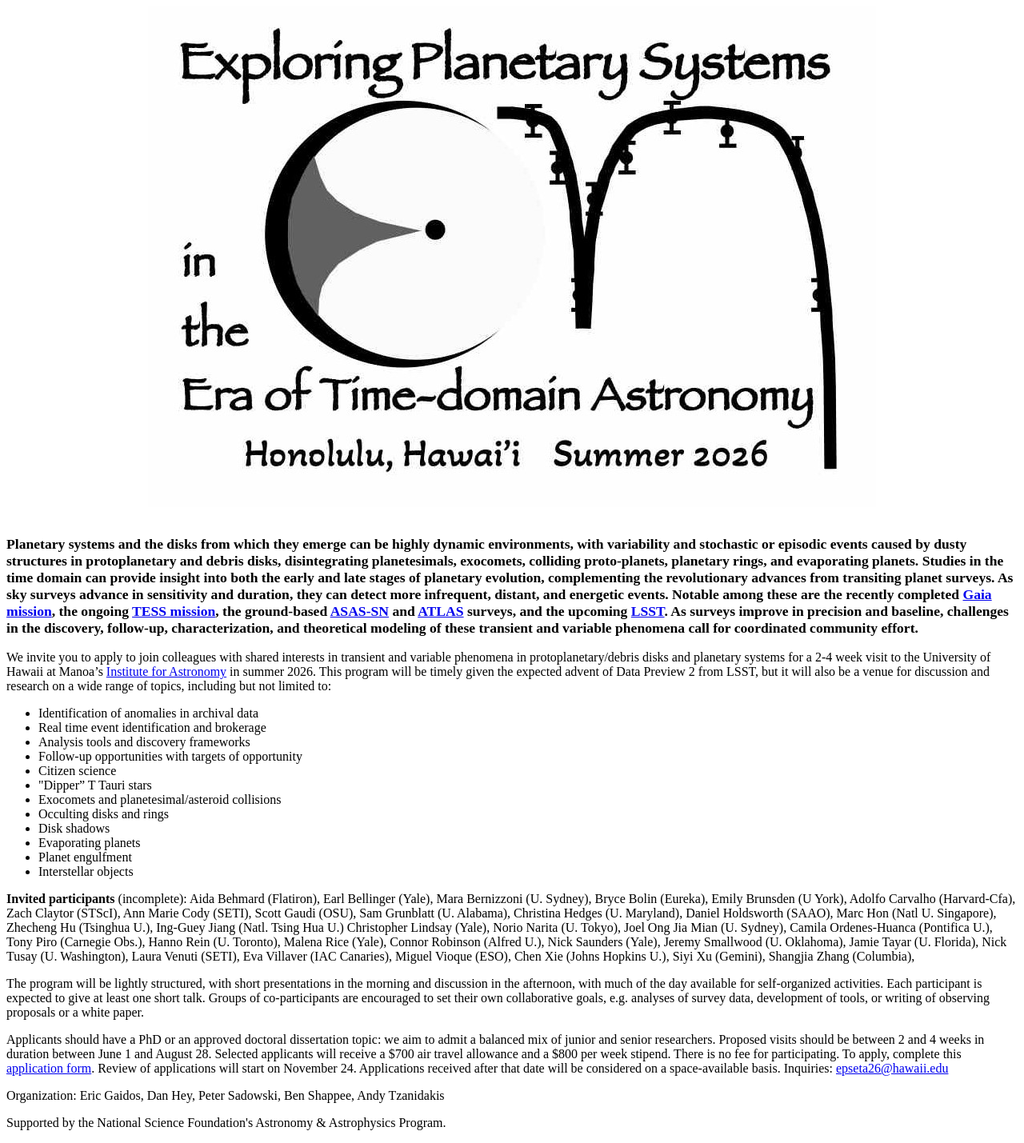
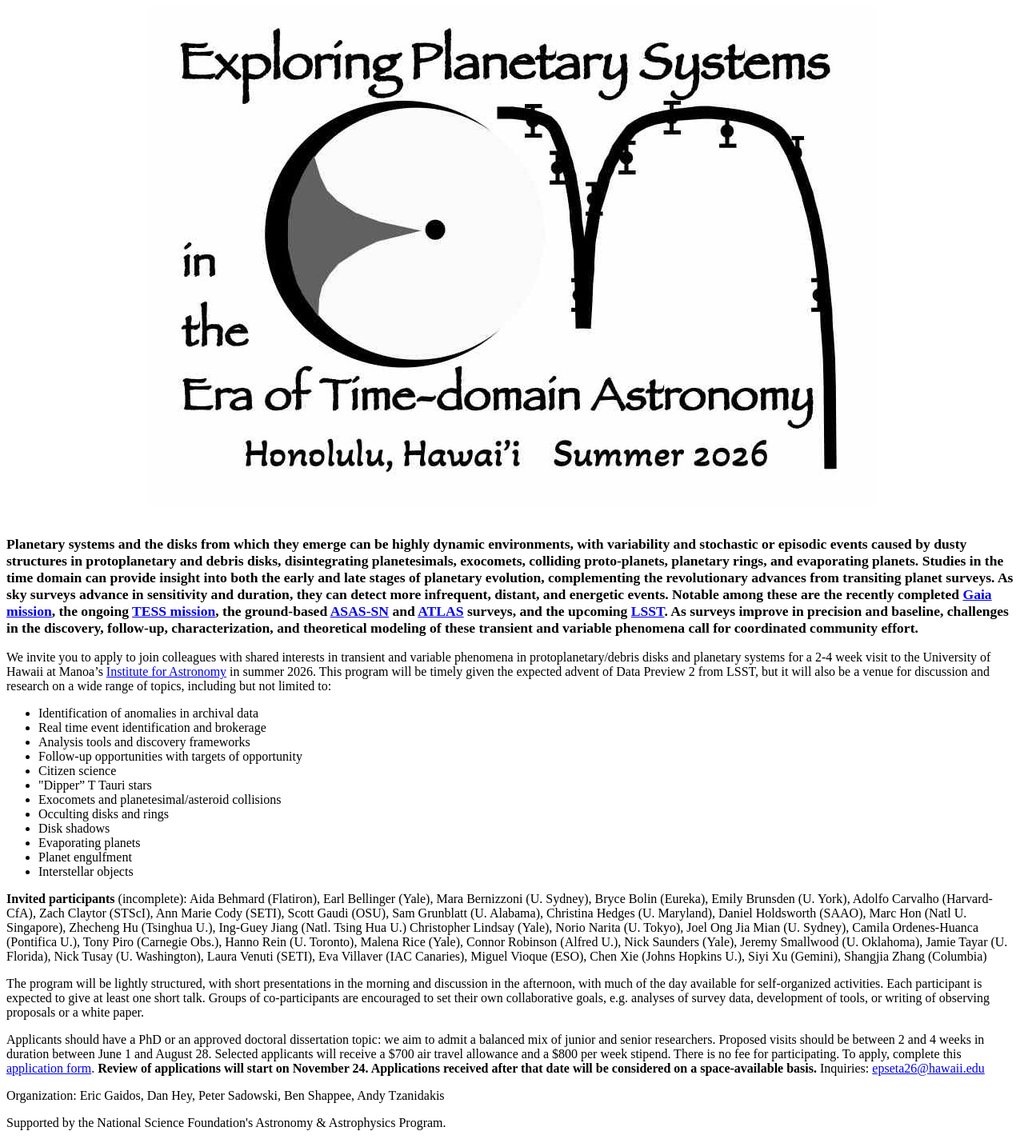
Before and after one commit to egaidos/egaidos.github.io, a Jekyll site: the page epseta26.html, which Jekyll copies as it is, in a window 1280 px wide. Shown: the whole page at 80% size. Built offline with Jekyll 4.4.1, drawn with Linux system fonts in a browser that asks for light colours; a style sheet for code colours, icons or effects is not loaded.

```diff
--- a/epseta26.html
+++ b/epseta26.html
@@ -55,8 +55,8 @@ img {
 </ul>
 
 <p><b>Invited participants</b> (incomplete): Aida Behmard (Flatiron), Earl Bellinger (Yale),
-  Mara Bernizzoni (U. Sydney), Bryce Bolin (Eureka), Emily Brunsden (U York),
-  Adolfo Carvalho (Harvard-Cfa), Zach Claytor (STScI), Ann Marie Cody (SETI), Scott Gaudi (OSU),
+  Mara Bernizzoni (U. Sydney), Bryce Bolin (Eureka), Emily Brunsden (U. York),
+  Adolfo Carvalho (Harvard-CfA), Zach Claytor (STScI), Ann Marie Cody (SETI), Scott Gaudi (OSU),
   Sam Grunblatt (U. Alabama),
   Christina Hedges (U. Maryland), Daniel Holdsworth (SAAO),  Marc Hon (Natl U. Singapore),
   Zhecheng Hu (Tsinghua U.), Ing-Guey Jiang (Natl. Tsing Hua U.) Christopher Lindsay (Yale),
@@ -65,11 +65,15 @@ img {
   Malena Rice (Yale), Connor Robinson (Alfred U.), Nick Saunders (Yale), Jeremy Smallwood (U. Oklahoma),
   Jamie Tayar (U. Florida), Nick Tusay (U. Washington), Laura Venuti (SETI), Eva Villaver (IAC Canaries),
   Miguel Vioque (ESO), Chen Xie (Johns Hopkins U.), Siyi Xu (Gemini),
-  Shangjia Zhang (Columbia),</p>
+  Shangjia Zhang (Columbia)</p>
 
 <p>The program will be lightly structured, with short presentations in the morning and discussion in the afternoon, with much of the day available for self-organized activities.  Each participant is expected to give at least one short talk.  Groups of co-participants are encouraged to set their own collaborative goals, e.g. analyses of survey data, development of tools, or writing of observing proposals or a white paper.</p>
 
-<p>Applicants should have a PhD or an approved doctoral dissertation topic: we aim to admit a balanced mix of junior and senior researchers.  Proposed visits should be between 2 and 4 weeks in duration between June 1 and August 28.  Selected applicants will receive a $700 air travel allowance and a $800 per week stipend.   There is no fee for participating.  To apply, complete this <a href=https://forms.gle/R2iFEmJMF4x9N3n69>application form</a>.  Review of applications will start on November 24.  Applications received after that date will be considered on a space-available basis.  Inquiries: <a href="mailto:epseta26@hawaii.edu">epseta26@hawaii.edu</a></p>
+<p>Applicants should have a PhD or an approved doctoral dissertation topic:
+  we aim to admit a balanced mix of junior and senior researchers.
+  Proposed visits should be between 2 and 4 weeks in duration between June 1 and August 28.
+  Selected applicants will receive a $700 air travel allowance and a $800 per week stipend.
+  There is no fee for participating.  To apply, complete this <a href=https://forms.gle/R2iFEmJMF4x9N3n69>application form</a>.  <b>Review of applications will start on November 24.  Applications received after that date will be considered on a space-available basis.</b>  Inquiries: <a href="mailto:epseta26@hawaii.edu">epseta26@hawaii.edu</a></p>
 
 <p>Organization: Eric Gaidos, Dan Hey, Peter Sadowski, Ben Shappee, Andy Tzanidakis</p>
 
```
